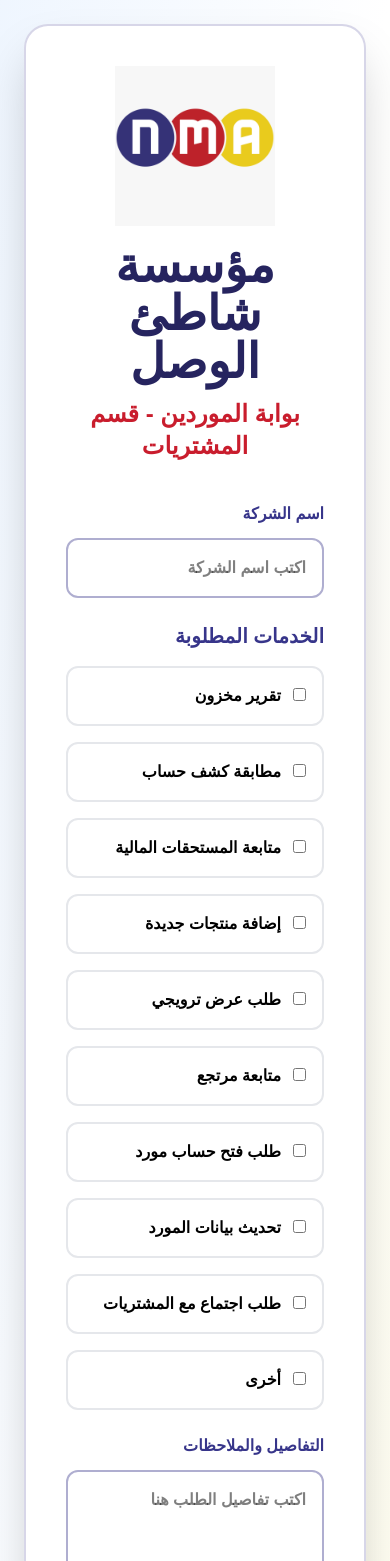
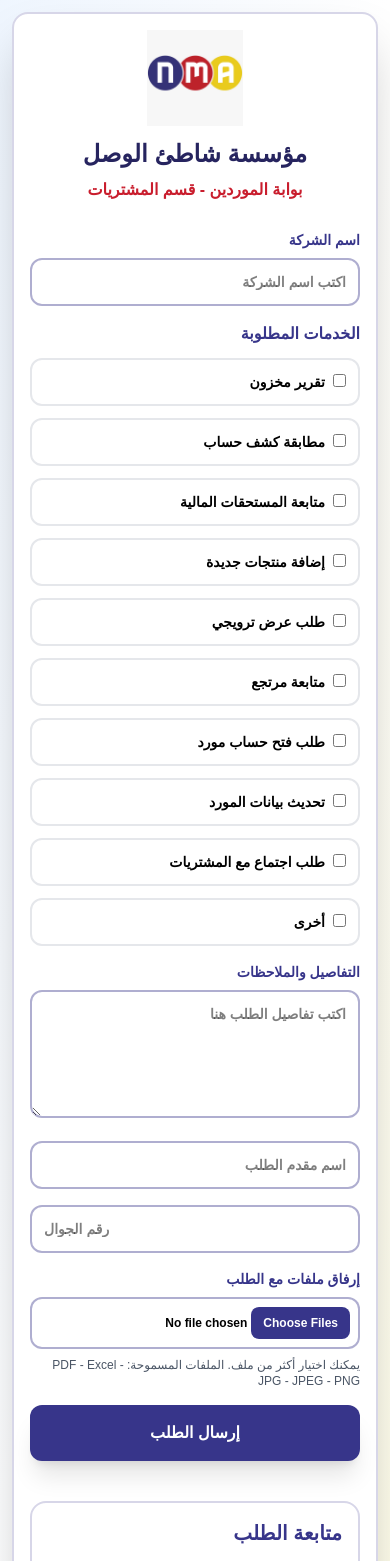
Before and after one commit to abdullahshatialwasl-sys/procurement-system, a Next.js app: page / in a window 390 px wide. Shown: the top 1561 px of the page. Built offline with nearby package versions, Linux system fonts and the light colour scheme.

Commit message:
Update responsive supplier portal design

```diff
--- a/src/app/page.tsx
+++ b/src/app/page.tsx
@@ -24,17 +24,13 @@ export default function Home() {
   const [applicantName, setApplicantName] = useState("");
   const [phone, setPhone] = useState("");
 
-  // ملفات المورد - أكثر من ملف
   const [requestFiles, setRequestFiles] = useState<File[]>([]);
 
-  // رسالة الإرسال
   const [message, setMessage] = useState("");
 
-  // رقم الطلب
   const [submittedRequestNumber, setSubmittedRequestNumber] =
     useState<string | null>(null);
 
-  // البحث عن الطلب
   const [searchNumber, setSearchNumber] = useState("");
 
   const [searchResult, setSearchResult] =
@@ -70,10 +66,6 @@ export default function Home() {
     }
   }
 
-  // ==================================================
-  // إضافة عدة ملفات
-  // ==================================================
-
   function handleFilesChange(
     e: React.ChangeEvent<HTMLInputElement>
   ) {
@@ -93,13 +85,8 @@ export default function Home() {
       ]
     );
 
-    // السماح باختيار نفس الملف مرة أخرى
     e.target.value = "";
   }
-
-  // ==================================================
-  // حذف ملف من القائمة
-  // ==================================================
 
   function removeFile(index: number) {
     setRequestFiles(
@@ -110,10 +97,6 @@ export default function Home() {
         )
     );
   }
-
-  // ==================================================
-  // إرسال الطلب
-  // ==================================================
 
   async function sendRequest() {
     if (!companyName.trim()) {
@@ -178,7 +161,6 @@ export default function Home() {
         phone
       );
 
-      // إضافة جميع الملفات
       requestFiles.forEach(
         (file) => {
           formData.append(
@@ -212,7 +194,6 @@ export default function Home() {
           "تم إرسال الطلب بنجاح"
         );
 
-        // تنظيف الحقول
         setCompanyName("");
         setRequestType([]);
         setDetails("");
@@ -238,10 +219,6 @@ export default function Home() {
       setSending(false);
     }
   }
-
-  // ==================================================
-  // البحث عن طلب
-  // ==================================================
 
   async function searchRequest() {
     if (!searchNumber.trim()) {
@@ -284,32 +261,33 @@ export default function Home() {
   }
 
   const inputStyle =
-    "w-full border-2 border-[#37358A]/40 rounded-xl p-4 text-black font-semibold focus:outline-none focus:border-[#37358A]";
+    "w-full border-2 border-[#37358A]/40 rounded-xl p-3 sm:p-4 text-sm sm:text-base text-black font-semibold focus:outline-none focus:border-[#37358A]";
 
   return (
     <main
       dir="rtl"
-      className="min-h-screen bg-gradient-to-br from-blue-50 via-white to-yellow-50 flex justify-center p-6"
+      className="min-h-screen bg-gradient-to-br from-blue-50 via-white to-yellow-50 flex justify-center p-3 sm:p-5 md:p-6 lg:p-8"
     >
-      <div className="bg-white w-full max-w-6xl rounded-3xl shadow-2xl p-10 border-2 border-[#37358A]/20 relative">
+
+      <div className="bg-white w-full max-w-6xl rounded-2xl sm:rounded-3xl shadow-2xl p-4 sm:p-6 md:p-8 lg:p-10 border-2 border-[#37358A]/20 relative">
 
         {/* ================================
             الهيدر
         ================================= */}
 
-        <div className="flex flex-col items-center mb-10">
+        <div className="flex flex-col items-center mb-7 sm:mb-10">
 
           <img
             src="/images/nma-logo.jpeg"
             alt="logo"
-            className="w-40 h-40 object-contain"
+            className="w-24 h-24 sm:w-32 sm:h-32 md:w-36 md:h-36 lg:w-40 lg:h-40 object-contain"
           />
 
-          <h1 className="text-5xl font-extrabold text-[#26245f] mt-4 text-center">
+          <h1 className="text-2xl sm:text-3xl md:text-4xl lg:text-5xl font-extrabold text-[#26245f] mt-3 sm:mt-4 text-center">
             مؤسسة شاطئ الوصل
           </h1>
 
-          <p className="text-2xl font-bold text-[#C91D2D] mt-3 text-center">
+          <p className="text-base sm:text-xl md:text-2xl font-bold text-[#C91D2D] mt-2 sm:mt-3 text-center">
             بوابة الموردين - قسم المشتريات
           </p>
 
@@ -320,13 +298,13 @@ export default function Home() {
             نموذج الطلب
         ================================= */}
 
-        <div className="grid grid-cols-1 md:grid-cols-2 gap-6">
+        <div className="grid grid-cols-1 md:grid-cols-2 gap-4 sm:gap-5 md:gap-6">
 
           {/* اسم الشركة */}
 
           <div className="md:col-span-2">
 
-            <label className="block mb-3 font-bold text-[#37358A]">
+            <label className="block mb-2 sm:mb-3 font-bold text-sm sm:text-base text-[#37358A]">
               اسم الشركة
             </label>
 
@@ -348,17 +326,18 @@ export default function Home() {
 
           <div className="md:col-span-2">
 
-            <label className="block mb-4 font-bold text-xl text-[#37358A]">
+            <label className="block mb-3 sm:mb-4 font-bold text-base sm:text-lg md:text-xl text-[#37358A]">
               الخدمات المطلوبة
             </label>
 
-            <div className="grid grid-cols-1 md:grid-cols-3 gap-4">
+            <div className="grid grid-cols-1 sm:grid-cols-2 lg:grid-cols-3 gap-3 sm:gap-4">
 
               {requestOptions.map(
                 (item) => (
+
                   <label
                     key={item}
-                    className={`border-2 rounded-xl p-4 cursor-pointer hover:bg-blue-50 text-black font-bold ${
+                    className={`border-2 rounded-xl p-3 sm:p-4 cursor-pointer hover:bg-blue-50 text-black font-bold text-sm sm:text-base transition ${
                       requestType.includes(
                         item
                       )
@@ -377,13 +356,15 @@ export default function Home() {
                           item
                         )
                       }
+                      className="accent-[#37358A]"
                     />
 
-                    <span className="mr-3">
+                    <span className="mr-2 sm:mr-3">
                       {item}
                     </span>
 
                   </label>
+
                 )
               )}
 
@@ -396,7 +377,7 @@ export default function Home() {
 
           <div className="md:col-span-2">
 
-            <label className="block mb-3 font-bold text-[#37358A]">
+            <label className="block mb-2 sm:mb-3 font-bold text-sm sm:text-base text-[#37358A]">
               التفاصيل والملاحظات
             </label>
 
@@ -408,7 +389,7 @@ export default function Home() {
                 )
               }
               placeholder="اكتب تفاصيل الطلب هنا"
-              className="w-full h-40 border-2 border-[#37358A]/40 rounded-xl p-4 text-black font-semibold focus:outline-none focus:border-[#37358A]"
+              className="w-full h-32 sm:h-36 md:h-40 border-2 border-[#37358A]/40 rounded-xl p-3 sm:p-4 text-sm sm:text-base text-black font-semibold focus:outline-none focus:border-[#37358A] resize-y"
             />
 
           </div>
@@ -437,6 +418,7 @@ export default function Home() {
           <div>
 
             <input
+              type="tel"
               value={phone}
               onChange={(e) =>
                 setPhone(
@@ -456,7 +438,7 @@ export default function Home() {
 
           <div className="md:col-span-2">
 
-            <label className="block mb-3 font-bold text-[#37358A]">
+            <label className="block mb-2 sm:mb-3 font-bold text-sm sm:text-base text-[#37358A]">
               إرفاق ملفات مع الطلب
             </label>
 
@@ -467,10 +449,10 @@ export default function Home() {
               onChange={
                 handleFilesChange
               }
-              className="w-full border-2 border-[#37358A]/40 rounded-xl p-3 text-black font-semibold bg-white file:bg-[#37358A] file:text-white file:border-0 file:px-5 file:py-2 file:rounded-lg file:cursor-pointer"
+              className="w-full border-2 border-[#37358A]/40 rounded-xl p-2 sm:p-3 text-xs sm:text-sm md:text-base text-black font-semibold bg-white file:bg-[#37358A] file:text-white file:border-0 file:px-3 sm:file:px-5 file:py-2 file:rounded-lg file:cursor-pointer"
             />
 
-            <p className="mt-2 text-sm text-gray-600">
+            <p className="mt-2 text-xs sm:text-sm text-gray-600">
               يمكنك اختيار أكثر من ملف.
               الملفات المسموحة:
               PDF - Excel - JPG - JPEG - PNG
@@ -481,15 +463,15 @@ export default function Home() {
 
             {requestFiles.length > 0 && (
 
-              <div className="mt-5 border-2 border-blue-100 rounded-2xl p-5 bg-blue-50">
+              <div className="mt-4 sm:mt-5 border-2 border-blue-100 rounded-2xl p-3 sm:p-5 bg-blue-50">
 
-                <h3 className="font-bold text-[#37358A] text-lg mb-4">
+                <h3 className="font-bold text-[#37358A] text-base sm:text-lg mb-3 sm:mb-4">
                   الملفات المختارة (
                   {requestFiles.length}
                   )
                 </h3>
 
-                <div className="space-y-3">
+                <div className="space-y-2 sm:space-y-3">
 
                   {requestFiles.map(
                     (
@@ -499,16 +481,16 @@ export default function Home() {
 
                       <div
                         key={`${file.name}-${index}`}
-                        className="flex items-center justify-between gap-4 bg-white border rounded-xl p-4"
+                        className="flex items-center justify-between gap-2 sm:gap-4 bg-white border rounded-xl p-3 sm:p-4"
                       >
 
-                        <div className="flex items-center gap-3 min-w-0">
+                        <div className="flex items-center gap-2 sm:gap-3 min-w-0">
 
-                          <span className="text-xl">
+                          <span className="text-lg sm:text-xl shrink-0">
                             📎
                           </span>
 
-                          <span className="font-semibold text-black truncate">
+                          <span className="font-semibold text-black text-xs sm:text-sm md:text-base truncate">
                             {file.name}
                           </span>
 
@@ -521,7 +503,7 @@ export default function Home() {
                               index
                             )
                           }
-                          className="bg-red-600 hover:bg-red-700 text-white px-4 py-2 rounded-lg font-bold whitespace-nowrap"
+                          className="bg-red-600 hover:bg-red-700 text-white px-3 sm:px-4 py-2 rounded-lg font-bold text-xs sm:text-sm whitespace-nowrap shrink-0"
                         >
                           حذف
                         </button>
@@ -549,7 +531,7 @@ export default function Home() {
                 sendRequest
               }
               disabled={sending}
-              className="w-full bg-[#37358A] text-white rounded-xl p-5 text-xl font-extrabold shadow-xl hover:bg-[#2d2b70] transition disabled:opacity-50"
+              className="w-full bg-[#37358A] text-white rounded-xl p-4 sm:p-5 text-base sm:text-lg md:text-xl font-extrabold shadow-xl hover:bg-[#2d2b70] transition disabled:opacity-50"
             >
               {sending
                 ? "جاري إرسال الطلب..."
@@ -565,7 +547,7 @@ export default function Home() {
 
             <div className="md:col-span-2">
 
-              <p className="text-center text-xl font-bold text-[#26245f]">
+              <p className="text-center text-base sm:text-lg md:text-xl font-bold text-[#26245f]">
                 {message}
               </p>
 
@@ -580,23 +562,23 @@ export default function Home() {
 
           {submittedRequestNumber && (
 
-            <div className="md:col-span-2 bg-green-50 border-2 border-green-500 rounded-2xl p-6 text-center">
+            <div className="md:col-span-2 bg-green-50 border-2 border-green-500 rounded-2xl p-4 sm:p-6 text-center">
 
-              <p className="text-lg font-bold text-green-800">
+              <p className="text-base sm:text-lg font-bold text-green-800">
                 تم استلام طلبك بنجاح ✅
               </p>
 
-              <p className="text-3xl font-extrabold text-[#37358A] mt-3 select-all">
+              <p className="text-xl sm:text-2xl md:text-3xl font-extrabold text-[#37358A] mt-3 break-words">
                 رقم الطلب:
                 {" "}
                 {submittedRequestNumber}
               </p>
 
-              <p className="text-lg font-bold text-gray-800 mt-5 leading-8">
+              <p className="text-sm sm:text-base md:text-lg font-bold text-gray-800 mt-4 sm:mt-5 leading-7 sm:leading-8">
                 سيتم مراجعة طلبك والرد عليك خلال مدة تتراوح من 6 إلى 24 ساعة.
               </p>
 
-              <p className="text-sm text-gray-700 mt-3">
+              <p className="text-xs sm:text-sm text-gray-700 mt-3 leading-6">
                 يرجى الاحتفاظ برقم الطلب لمتابعة حالة الطلب والاطلاع على رد قسم المشتريات.
               </p>
 
@@ -609,9 +591,9 @@ export default function Home() {
               متابعة الطلب
           ================================= */}
 
-          <div className="md:col-span-2 mt-10 border-2 border-[#37358A]/20 rounded-2xl p-6">
+          <div className="md:col-span-2 mt-6 sm:mt-8 md:mt-10 border-2 border-[#37358A]/20 rounded-2xl p-4 sm:p-5 md:p-6">
 
-            <h2 className="text-3xl font-bold text-[#37358A] mb-5">
+            <h2 className="text-xl sm:text-2xl md:text-3xl font-bold text-[#37358A] mb-4 sm:mb-5">
               متابعة الطلب
             </h2>
 
@@ -630,24 +612,26 @@ export default function Home() {
               onClick={
                 searchRequest
               }
-              className="mt-4 w-full bg-[#37358A] text-white rounded-xl p-4 font-bold text-lg"
+              className="mt-3 sm:mt-4 w-full bg-[#37358A] text-white rounded-xl p-3 sm:p-4 font-bold text-base sm:text-lg"
             >
               بحث عن الطلب
             </button>
 
 
+            {/* نتيجة البحث */}
+
             {searchResult && (
 
-              <div className="mt-6 bg-blue-50 rounded-xl p-6 border text-black">
+              <div className="mt-5 sm:mt-6 bg-blue-50 rounded-xl p-4 sm:p-6 border text-black overflow-hidden">
 
-                <p className="font-bold text-lg">
+                <p className="font-bold text-base sm:text-lg break-words">
                   رقم الطلب:
                   {" "}
                   PR-
                   {searchResult.id}
                 </p>
 
-                <p className="mt-3 font-bold">
+                <p className="mt-3 font-bold text-sm sm:text-base">
                   حالة الطلب:
                   {" "}
                   {searchResult.status}
@@ -656,13 +640,13 @@ export default function Home() {
 
                 {/* رد قسم المشتريات */}
 
-                <div className="mt-5 bg-white rounded-xl p-5 border">
+                <div className="mt-4 sm:mt-5 bg-white rounded-xl p-4 sm:p-5 border">
 
-                  <h3 className="font-bold text-[#37358A] text-lg">
+                  <h3 className="font-bold text-[#37358A] text-base sm:text-lg">
                     رد قسم المشتريات
                   </h3>
 
-                  <p className="mt-3 whitespace-pre-wrap">
+                  <p className="mt-3 whitespace-pre-wrap text-sm sm:text-base leading-7 break-words">
                     {searchResult.reply ||
                       "لا يوجد رد حالياً"}
                   </p>
@@ -674,9 +658,9 @@ export default function Home() {
 
                 {searchResult.replyFileUrl && (
 
-                  <div className="mt-5 bg-white rounded-xl p-5 border">
+                  <div className="mt-4 sm:mt-5 bg-white rounded-xl p-4 sm:p-5 border">
 
-                    <h3 className="font-bold text-[#37358A]">
+                    <h3 className="font-bold text-[#37358A] text-sm sm:text-base">
                       مرفق قسم المشتريات
                     </h3>
 
@@ -686,7 +670,7 @@ export default function Home() {
                       }
                       target="_blank"
                       rel="noopener noreferrer"
-                      className="block mt-3 text-blue-600 font-bold underline"
+                      className="block mt-3 text-blue-600 font-bold underline text-sm sm:text-base break-all"
                     >
                       فتح الملف المرفق
                     </a>
@@ -702,9 +686,9 @@ export default function Home() {
                   searchResult.attachments.length >
                     0 && (
 
-                    <div className="mt-5 bg-white rounded-xl p-5 border">
+                    <div className="mt-4 sm:mt-5 bg-white rounded-xl p-4 sm:p-5 border">
 
-                      <h3 className="font-bold text-[#37358A]">
+                      <h3 className="font-bold text-[#37358A] text-sm sm:text-base">
                         المرفقات المرسلة
                       </h3>
 
@@ -722,7 +706,7 @@ export default function Home() {
                               }
                               target="_blank"
                               rel="noopener noreferrer"
-                              className="block text-blue-600 font-bold underline"
+                              className="block text-blue-600 font-bold underline text-sm sm:text-base break-all"
                             >
                               📎{" "}
                               {
```
